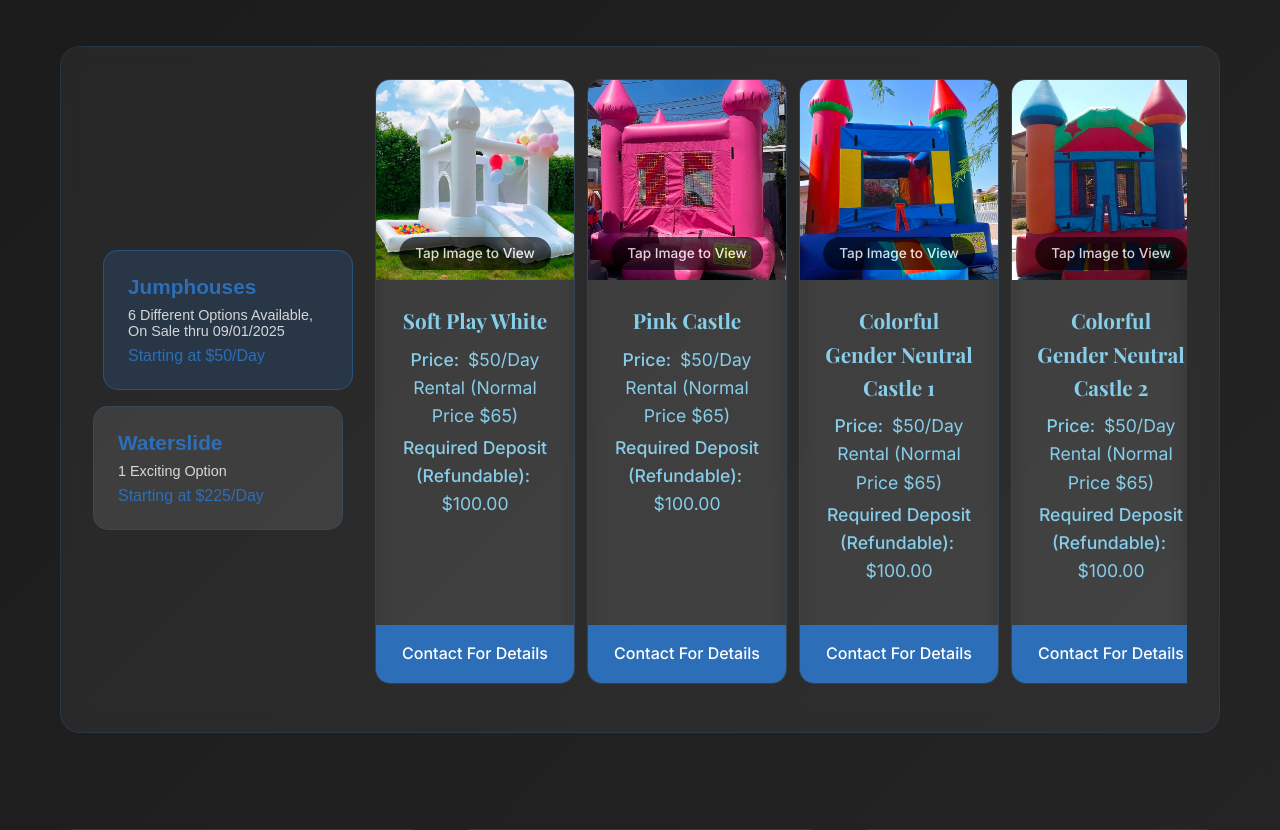
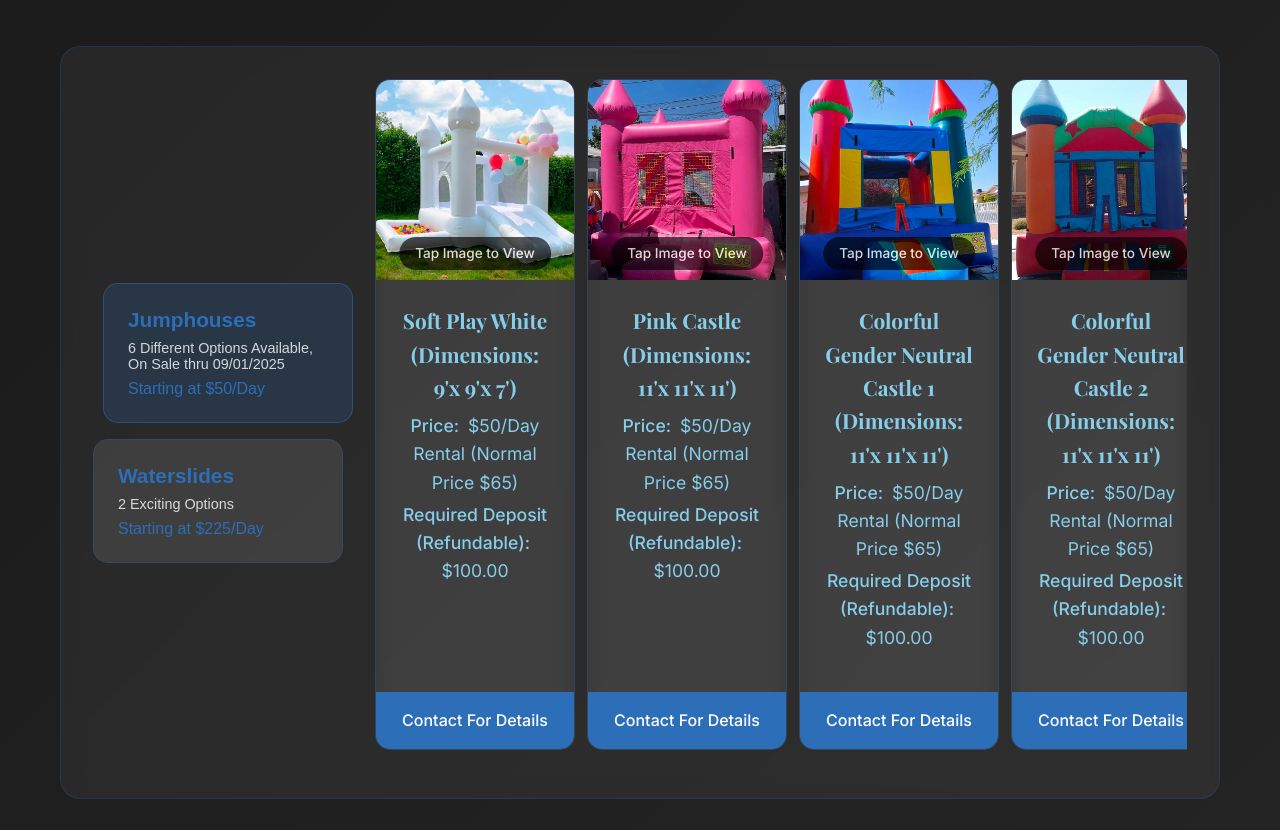
Before and after one commit to ThyGhy/GlitzMe-Rentals, a Flask app: page /rentals in a window 1280 px wide. Shown: the part 373-1203 px from the top of the page. Run offline with Flask 3, Linux system fonts and the light colour scheme.

Commit message:
Tabs Update

```diff
--- a/templates/rentals.html
+++ b/templates/rentals.html
@@ -96,8 +96,8 @@
                                 <span class="tab-price">Starting at $50/Day</span>
                             </button>
                             <button class="rental-tab" role="tab" aria-selected="false" aria-controls="waterslides-panel" id="waterslides-tab">
-                                <span class="tab-title">Waterslide</span>
-                                <span class="tab-description">1 Exciting Option</span>
+                                <span class="tab-title">Waterslides</span>
+                                <span class="tab-description">2 Exciting Options</span>
                                 <span class="tab-price">Starting at $225/Day</span>
                             </button>
                         </div>
@@ -113,7 +113,7 @@
                                             <div class="image-hint" aria-hidden="true">Tap Image to View</div>
                                         </div>
                                         <div class="rental-info">
-                                            <h3>Soft Play White</h3>
+                                            <h3>Soft Play White (Dimensions: 9'x 9'x 7')</h3>
                                             <div class="price-info">
                                                 <p><span>Price:</span> $50/Day Rental (Normal Price $65)</p>
                                                 <p><span>Required Deposit (Refundable):</span> $100.00</p>
@@ -127,7 +127,7 @@
                                             <div class="image-hint" aria-hidden="true">Tap Image to View</div>
                                         </div>
                                         <div class="rental-info">
-                                            <h3>Pink Castle</h3>
+                                            <h3>Pink Castle (Dimensions: 11'x 11'x 11')</h3>
                                             <div class="price-info">
                                                 <p><span>Price:</span> $50/Day Rental (Normal Price $65)</p>
                                                 <p><span>Required Deposit (Refundable):</span> $100.00</p>
@@ -141,7 +141,7 @@
                                             <div class="image-hint" aria-hidden="true">Tap Image to View</div>
                                         </div>
                                         <div class="rental-info">
-                                            <h3>Colorful Gender Neutral Castle 1</h3>
+                                            <h3>Colorful Gender Neutral Castle 1 (Dimensions: 11'x 11'x 11')</h3>
                                             <div class="price-info">
                                                 <p><span>Price:</span> $50/Day Rental (Normal Price $65)</p>
                                                 <p><span>Required Deposit (Refundable):</span> $100.00</p>
@@ -155,7 +155,7 @@
                                             <div class="image-hint" aria-hidden="true">Tap Image to View</div>
                                         </div>
                                         <div class="rental-info">
-                                            <h3>Colorful Gender Neutral Castle 2</h3>
+                                            <h3>Colorful Gender Neutral Castle 2 (Dimensions: 11'x 11'x 11')</h3>
                                             <div class="price-info">
                                                 <p><span>Price:</span> $50/Day Rental (Normal Price $65)</p>
                                                 <p><span>Required Deposit (Refundable):</span> $100.00</p>
@@ -169,7 +169,7 @@
                                             <div class="image-hint" aria-hidden="true">Tap Image to View</div>
                                         </div>
                                         <div class="rental-info">
-                                            <h3>Soft Play Blue</h3>
+                                            <h3>Soft Play Blue (Dimensions: 9'x 9'x 7')</h3>
                                             <div class="price-info">
                                                 <p><span>Price:</span> $50/Day Rental (Normal Price $65)</p>
                                                 <p><span>Required Deposit (Refundable):</span> $100.00</p>
@@ -183,7 +183,7 @@
                                             <div class="image-hint" aria-hidden="true">Tap Image to View</div>
                                         </div>
                                         <div class="rental-info">
-                                            <h3>Basic Jumphouse</h3>
+                                            <h3>Basic Jumphouse (Dimensions: 13'x 13'x 13')</h3>
                                             <div class="price-info">
                                                 <p><span>Price:</span> $50/Day Rental (Normal Price $65)</p>
                                                 <p><span>Required Deposit (Refundable):</span> $100.00</p>
@@ -203,7 +203,21 @@
                                             <div class="image-hint" aria-hidden="true">Tap Image to View</div>
                                         </div>
                                         <div class="rental-info">
-                                            <h3>Waterslide</h3>
+                                            <h3>Big Boy Waterslide (Dimensions: 25'x 14'x 15')</h3>
+                                            <div class="price-info">
+                                                <p><span>Price:</span> $225.00/Day Rental</p>
+                                                <p><span>Required Deposit (Refundable):</span> $100.00</p>
+                                            </div>
+                                        </div>
+                                        <a href="{{ url_for('contact_page') }}" class="contact-button" aria-label="Contact us about Waterslide 1">Contact For Details</a>
+                                    </article>
+                                    <article class="rental-card">
+                                        <div class="rental-image">
+                                            <img src="{{ url_for('static', filename='Images/KeyRentals/GM(Waterslide2).webp') }}" alt="Waterslide 1" loading="eager">
+                                            <div class="image-hint" aria-hidden="true">Tap Image to View</div>
+                                        </div>
+                                        <div class="rental-info">
+                                            <h3>Children Waterslide</h3>
                                             <div class="price-info">
                                                 <p><span>Price:</span> $225.00/Day Rental</p>
                                                 <p><span>Required Deposit (Refundable):</span> $100.00</p>
```
